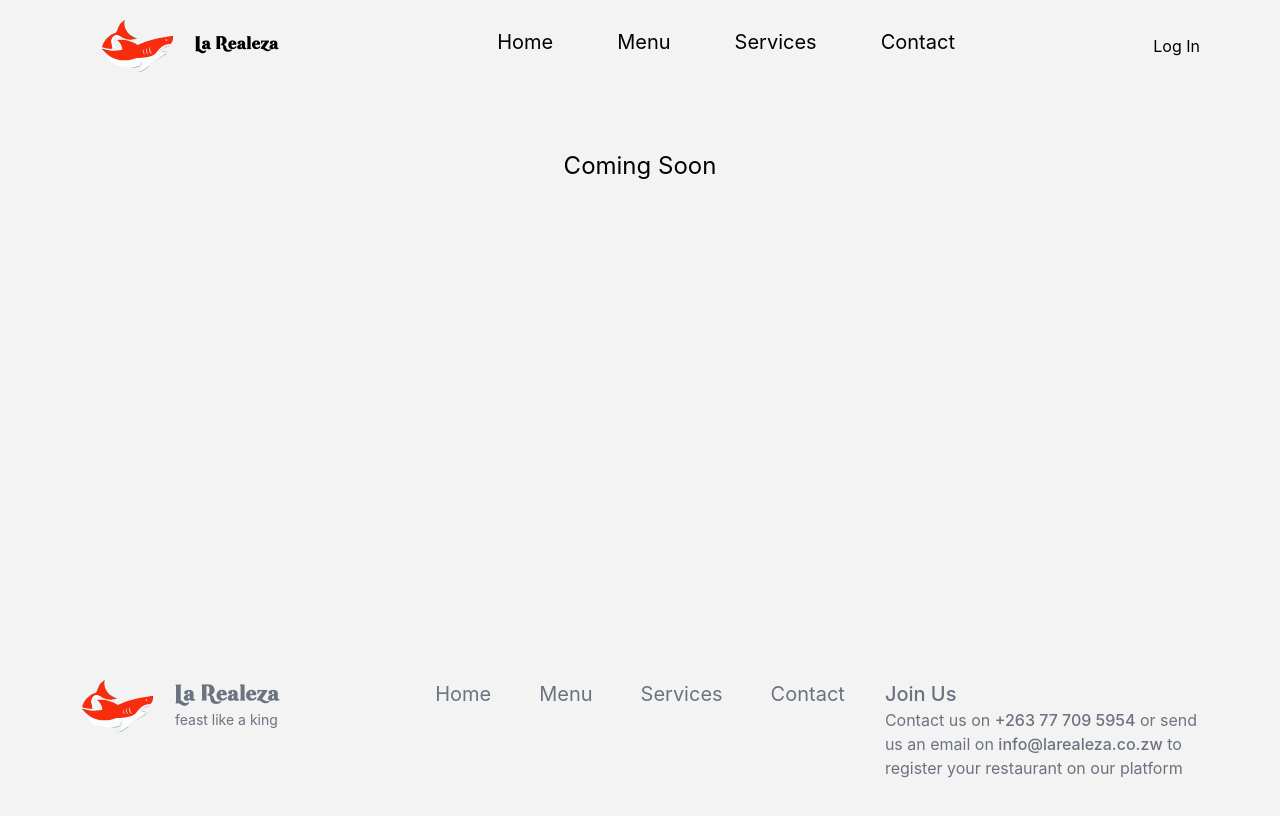
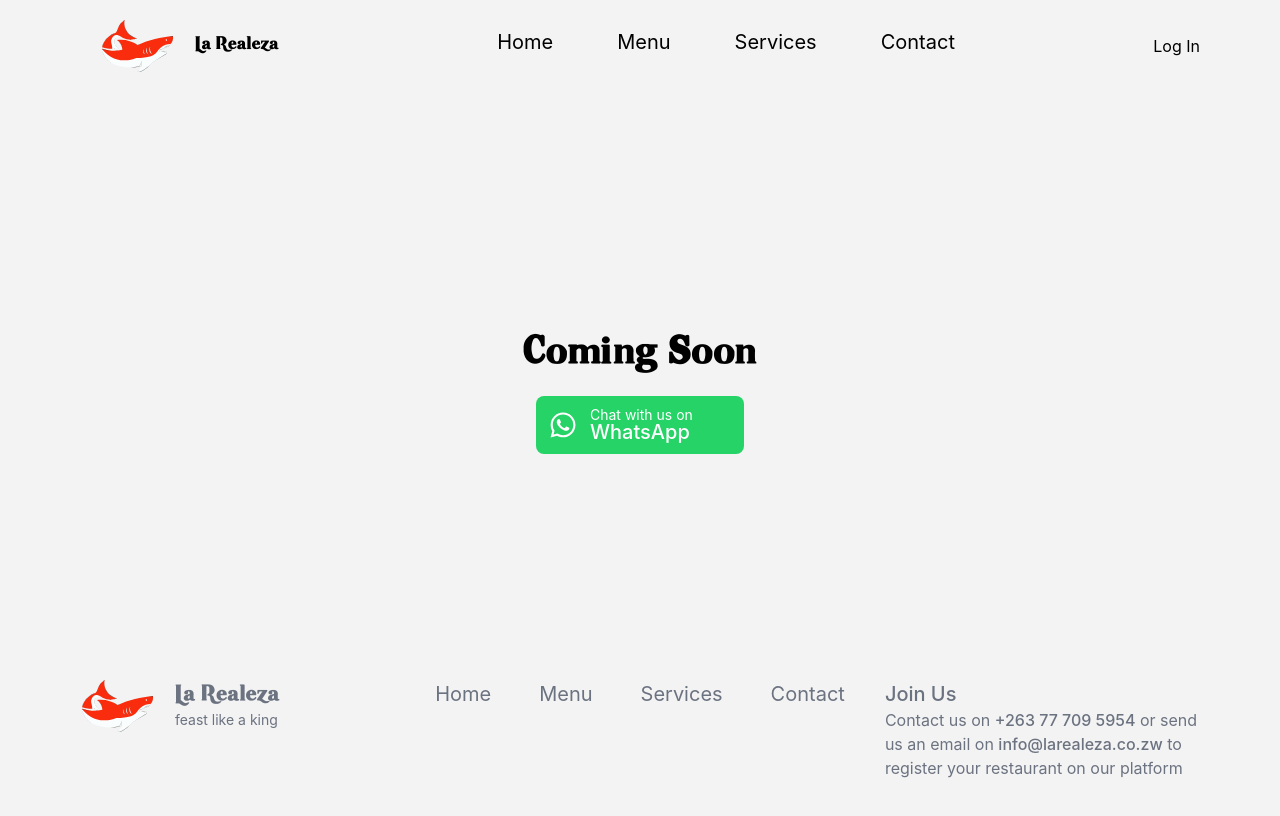
Before and after one commit to AshtonFabby/la-realeza, a Next.js app: page /coming_soon in a window 1280 px wide. Shown: the top 816 px of the page. Built offline with nearby package versions, Linux system fonts and the light colour scheme.

Commit message:
added whatsapp link and contact form validation

```diff
--- a/components/DownloadButton.js
+++ b/components/DownloadButton.js
@@ -1,15 +1,20 @@
 import Image from "next/image";
+import Link from "next/link";
 const DownloadButton = (props) => {
   return (
+    <Link href="https://api.whatsapp.com/send?phone=263777095954&text=Hi!">
       <div className="flex gap-3 items-center bg-[#241f2a] rounded-lg w-52 p-3 cursor-pointer">
         <div className=" icon w-[30px] h-[30px]">
           <Image width={30} height={30} alt="click" src={props.icon} />
         </div>
         <div className=" text-white leading-none">
           <p className=" line text-sm leading-none">{props.topText}</p>
-        <p className=" text-xl font-medium leading-none">{props.bottomText}</p>
+          <p className=" text-xl font-medium leading-none">
+            {props.bottomText}
+          </p>
         </div>
       </div>
+    </Link>
   );
 };
 
--- a/pages/coming_soon.js
+++ b/pages/coming_soon.js
@@ -1,7 +1,31 @@
+import Image from "next/image";
+import Link from "next/link";
+
 const ComingSoon = () => {
   return (
-    <div className=" container content pt-[80px] md:pt-[150px] h-[80vh]">
-      <p className=" text-center text-2xl">Coming Soon</p>
+    <div className="container content pt-[230px] md:pt-[150px] h-[80vh] flex flex-col justify-center items-center">
+      <p className="text-4xl font-hotpizza mb-5 ">Coming Soon</p>
+      <Link href="https://api.whatsapp.com/send?phone=263777095954&text=Hi!">
+        <div className="flex gap-3 items-center bg-[#25D366] rounded-lg w-52 p-3 cursor-pointer">
+          <div className=" icon w-[30px] h-[30px]">
+            <svg
+              xmlns="http://www.w3.org/2000/svg"
+              width="30"
+              height="30"
+              viewBox="0 0 24 24"
+            >
+              <path
+                fill="white"
+                d="M19.05 4.91A9.816 9.816 0 0 0 12.04 2c-5.46 0-9.91 4.45-9.91 9.91c0 1.75.46 3.45 1.32 4.95L2.05 22l5.25-1.38c1.45.79 3.08 1.21 4.74 1.21c5.46 0 9.91-4.45 9.91-9.91c0-2.65-1.03-5.14-2.9-7.01zm-7.01 15.24c-1.48 0-2.93-.4-4.2-1.15l-.3-.18l-3.12.82l.83-3.04l-.2-.31a8.264 8.264 0 0 1-1.26-4.38c0-4.54 3.7-8.24 8.24-8.24c2.2 0 4.27.86 5.82 2.42a8.183 8.183 0 0 1 2.41 5.83c.02 4.54-3.68 8.23-8.22 8.23zm4.52-6.16c-.25-.12-1.47-.72-1.69-.81c-.23-.08-.39-.12-.56.12c-.17.25-.64.81-.78.97c-.14.17-.29.19-.54.06c-.25-.12-1.05-.39-1.99-1.23c-.74-.66-1.23-1.47-1.38-1.72c-.14-.25-.02-.38.11-.51c.11-.11.25-.29.37-.43s.17-.25.25-.41c.08-.17.04-.31-.02-.43s-.56-1.34-.76-1.84c-.2-.48-.41-.42-.56-.43h-.48c-.17 0-.43.06-.66.31c-.22.25-.86.85-.86 2.07c0 1.22.89 2.4 1.01 2.56c.12.17 1.75 2.67 4.23 3.74c.59.26 1.05.41 1.41.52c.59.19 1.13.16 1.56.1c.48-.07 1.47-.6 1.67-1.18c.21-.58.21-1.07.14-1.18s-.22-.16-.47-.28z"
+              />
+            </svg>
+          </div>
+          <div className=" text-white leading-none">
+            <p className=" line text-sm leading-none">Chat with us on</p>
+            <p className=" text-xl font-medium leading-none">WhatsApp</p>
+          </div>
+        </div>
+      </Link>
     </div>
   );
 };
--- a/pages/contact.js
+++ b/pages/contact.js
@@ -16,7 +16,11 @@
             className=""
             src="/assets/svg/hero.svg"
           />
-          <form method="POST" className=" md:w-1/2">
+          <form
+            action="https://formsubmit.co/bukhosincube@larealeza.co.zw"
+            method="POST"
+            className=" md:w-1/2"
+          >
             <h2 className=" text-xl text-center my-5">Send us a message</h2>
 
             <input
```
Lines whose indentation alone changed are shown as unchanged.
